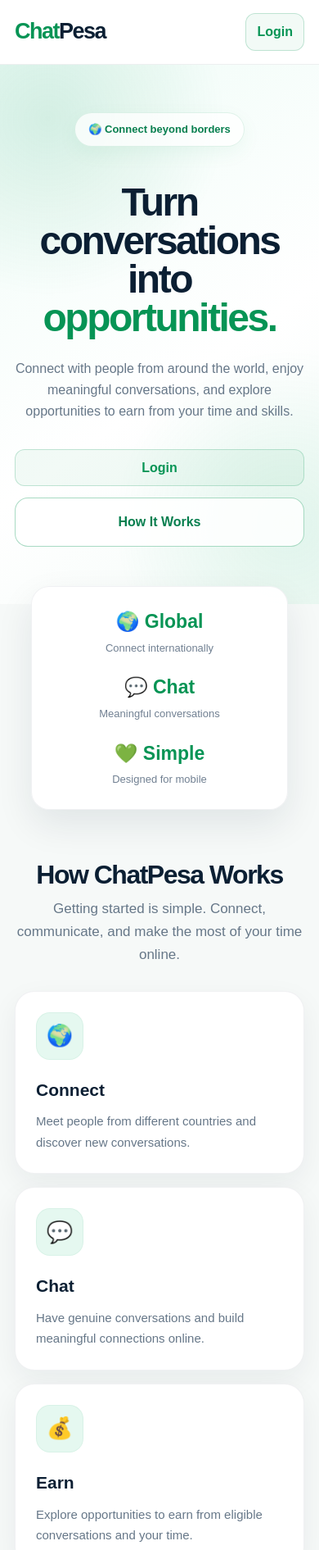
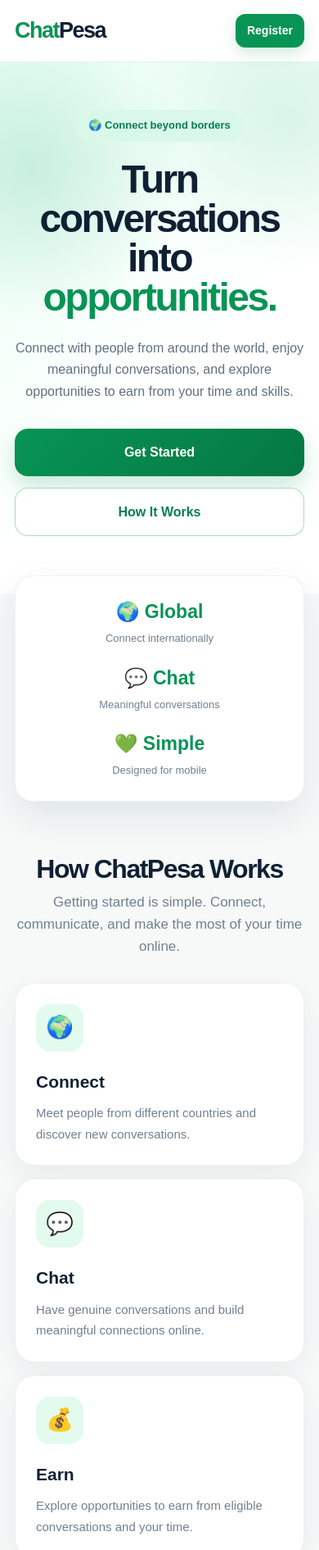
Before and after one commit to Chatearn/Chatpesa3, a plain HTML site: page index.html in a window 390 px wide. Shown: the top 1891 px of the page at 82% size. Drawn offline with Linux system fonts and the light colour scheme.

Commit message:
Refactor header and button styles, add register button
Updated styles for header, buttons, and sections. Removed login button and added register button in header. Enhanced responsiveness for mobile view.

```diff
--- a/index.html
+++ b/index.html
@@ -26,18 +26,19 @@
     line-height: 1.6;
 }
 
-/* HEADER */
+/* ================= HEADER ================= */
+
 header {
     position: sticky;
     top: 0;
     z-index: 1000;
     background: rgba(255,255,255,0.96);
-    backdrop-filter: blur(12px);
+    backdrop-filter: blur(14px);
     border-bottom: 1px solid #e8eeee;
 }
 
 .navbar {
-    max-width: 1100px;
+    max-width: 1180px;
     margin: auto;
     padding: 17px 22px;
     display: flex;
@@ -46,29 +47,42 @@
 }
 
 .logo {
-    font-size: 27px;
-    font-weight: 800;
+    font-size: 29px;
+    font-weight: 850;
     color: #079455;
-    letter-spacing: -1px;
+    letter-spacing: -1.5px;
 }
 
 .logo span {
     color: #102033;
 }
 
-.login {
+/* Register button in header */
+
+.header-register {
+    display: inline-block;
+    padding: 10px 18px;
+    border-radius: 12px;
+    background: #079455;
+    color: white;
     text-decoration: none;
-    color: #087f4f;
     font-weight: 700;
-    font-size: 16px;
+    box-shadow: 0 7px 18px rgba(7,148,85,0.18);
+    transition: 0.2s;
 }
 
-/* HERO */
+.header-register:hover {
+    transform: translateY(-2px);
+}
+
+/* ================= HERO ================= */
+
 .hero {
     position: relative;
     overflow: hidden;
     padding: 75px 22px 85px;
     text-align: center;
+
     background:
         radial-gradient(circle at 10% 20%, rgba(15,164,96,0.18), transparent 30%),
         radial-gradient(circle at 90% 10%, rgba(55,190,130,0.16), transparent 28%),
@@ -77,7 +91,7 @@
 
 .badge {
     display: inline-block;
-    padding: 8px 15px;
+    padding: 9px 16px;
     border-radius: 30px;
     background: #d9f8e9;
     color: #087f4f;
@@ -87,11 +101,12 @@
 }
 
 .hero h1 {
-    max-width: 760px;
+    max-width: 850px;
     margin: auto;
-    font-size: clamp(42px, 10vw, 72px);
-    line-height: 1.02;
-    letter-spacing: -2.5px;
+    font-size: clamp(42px, 10vw, 76px);
+    line-height: 1;
+    letter-spacing: -3px;
+    font-weight: 850;
 }
 
 .hero h1 span {
@@ -99,62 +114,75 @@
 }
 
 .hero p {
-    max-width: 650px;
+    max-width: 680px;
     margin: 25px auto 0;
     color: #627080;
     font-size: 18px;
+    line-height: 1.7;
 }
+
+/* ================= BUTTONS ================= */
 
 .buttons {
     margin-top: 32px;
     display: flex;
     justify-content: center;
-    gap: 12px;
+    gap: 14px;
     flex-wrap: wrap;
 }
 
 .btn {
     display: inline-block;
-    padding: 15px 25px;
-    border-radius: 12px;
+    min-height: 56px;
+    padding: 16px 28px;
+    border-radius: 16px;
     text-decoration: none;
-    font-weight: 700;
+    font-size: 16px;
+    font-weight: 750;
     transition: 0.2s;
+    cursor: pointer;
 }
 
 .btn-primary {
-    background: #079455;
+    background: linear-gradient(135deg, #079455, #057743);
     color: white;
-    box-shadow: 0 10px 25px rgba(7,148,85,0.22);
+    box-shadow: 0 12px 28px rgba(7,148,85,0.22);
+}
+
+.btn-primary:hover {
+    transform: translateY(-2px);
+    box-shadow: 0 16px 32px rgba(7,148,85,0.28);
 }
 
 .btn-secondary {
-    background: white;
+    background: rgba(255,255,255,0.9);
     color: #087f4f;
-    border: 1.5px solid #0a9b5e;
+    border: 1.5px solid rgba(7,148,85,0.35);
 }
 
-.btn:hover {
+.btn-secondary:hover {
     transform: translateY(-2px);
 }
 
-/* STATS */
+/* ================= STATS ================= */
+
 .stats {
-    max-width: 900px;
+    max-width: 960px;
     margin: -35px auto 0;
     position: relative;
-    z-index: 2;
+    z-index: 3;
     padding: 0 20px;
 }
 
 .stats-box {
     background: white;
-    border-radius: 20px;
-    box-shadow: 0 15px 45px rgba(16,32,51,0.10);
-    padding: 25px 15px;
+    border-radius: 22px;
+    box-shadow: 0 18px 45px rgba(16,32,51,0.09);
+    padding: 25px 18px;
     display: grid;
     grid-template-columns: repeat(3, 1fr);
     text-align: center;
+    border: 1px solid rgba(11,31,51,0.06);
 }
 
 .stat strong {
@@ -168,7 +196,8 @@
     font-size: 13px;
 }
 
-/* SECTIONS */
+/* ================= SECTIONS ================= */
+
 .section {
     max-width: 1100px;
     margin: auto;
@@ -177,21 +206,24 @@
 
 .section-header {
     text-align: center;
-    max-width: 650px;
+    max-width: 680px;
     margin: auto auto 42px;
 }
 
 .section-header h2 {
-    font-size: 34px;
-    letter-spacing: -1px;
+    font-size: clamp(32px, 7vw, 48px);
+    letter-spacing: -1.5px;
+    line-height: 1.08;
 }
 
 .section-header p {
     color: #718092;
     margin-top: 10px;
+    font-size: 17px;
 }
 
-/* CARDS */
+/* ================= CARDS ================= */
+
 .cards {
     display: grid;
     grid-template-columns: repeat(3, 1fr);
@@ -201,35 +233,48 @@
 .card {
     background: white;
     padding: 30px 25px;
-    border-radius: 20px;
+    border-radius: 24px;
     border: 1px solid #edf1ef;
-    box-shadow: 0 10px 30px rgba(16,32,51,0.06);
+    box-shadow: 0 12px 35px rgba(16,32,51,0.06);
+    transition: 0.2s;
+}
+
+.card:hover {
+    transform: translateY(-4px);
+    box-shadow: 0 18px 42px rgba(16,32,51,0.10);
 }
 
 .icon {
-    width: 52px;
-    height: 52px;
+    width: 58px;
+    height: 58px;
     display: flex;
     align-items: center;
     justify-content: center;
-    border-radius: 15px;
+    border-radius: 17px;
     background: #e3faef;
-    font-size: 26px;
+    font-size: 27px;
     margin-bottom: 20px;
 }
 
 .card h3 {
-    font-size: 20px;
+    color: #102033;
+    font-size: 21px;
     margin-bottom: 9px;
 }
 
 .card p {
     color: #718092;
+    line-height: 1.7;
 }
 
-/* STEPS */
+/* ================= STEPS ================= */
+
 .steps {
     background: #102033;
+    color: white;
+}
+
+.steps .section-header h2 {
     color: white;
 }
 
@@ -268,7 +313,8 @@
     color: #bdc8d4;
 }
 
-/* TRUST */
+/* ================= TRUST ================= */
+
 .trust {
     background: #effaf5;
 }
@@ -298,17 +344,24 @@
     color: #718092;
 }
 
-/* CTA */
+/* ================= CTA ================= */
+
 .cta {
+    margin: 25px 20px 70px;
     padding: 80px 22px;
     text-align: center;
+    border-radius: 30px;
+
     background: linear-gradient(135deg, #079455, #057744);
     color: white;
+
+    box-shadow: 0 22px 55px rgba(7,148,85,0.22);
 }
 
 .cta h2 {
-    font-size: 38px;
+    font-size: clamp(32px, 7vw, 48px);
     line-height: 1.15;
+    letter-spacing: -1.5px;
 }
 
 .cta p {
@@ -320,9 +373,11 @@
 .cta .btn {
     background: white;
     color: #087f4f;
+    box-shadow: 0 10px 25px rgba(0,0,0,0.12);
 }
 
-/* FOOTER */
+/* ================= FOOTER ================= */
+
 footer {
     background: #091522;
     color: #b9c5d1;
@@ -341,288 +396,7 @@
     font-size: 13px;
 }
 
-/* MOBILE */
-@media (max-width: 750px) {
-
-    .navbar {
-        padding: 15px 18px;
-    }
-
-    .hero {
-        padding: 65px 20px 75px;
-    }
-
-    .hero h1 {
-        font-size: 48px;
-    }
-
-    .hero p {
-        font-size: 16px;
-    }
-
-    .buttons {
-        flex-direction: column;
-        align-items: stretch;
-        max-width: 360px;
-        margin-left: auto;
-        margin-right: auto;
-    }
-
-    .btn {
-        width: 100%;
-    }
-
-    .stats-box {
-        grid-template-columns: 1fr;
-        gap: 18px;
-    }
-
-    .cards,
-    .steps-grid {
-        grid-template-columns: 1fr;
-    }
-
-    .section {
-        padding: 65px 18px;
-    }
-
-    .section-header h2 {
-        font-size: 30px;
-    }
-
-    .cta h2 {
-        font-size: 32px;
-    }/* ===== CHATPESA PREMIUM MOBILE REDESIGN ===== */
-
-:root {
-  --green: #079455;
-  --green-dark: #057743;
-  --navy: #0b1f33;
-  --text: #172b3f;
-  --muted: #667788;
-  --soft: #f3faf7;
-}
-
-/* Header */
-header {
-  background: rgba(255,255,255,.94);
-  backdrop-filter: blur(14px);
-  border-bottom: 1px solid rgba(11,31,51,.07);
-}
-
-.navbar {
-  max-width: 1180px;
-  padding: 18px 24px;
-}
-
-.logo {
-  font-size: 29px;
-  font-weight: 850;
-  letter-spacing: -1.5px;
-}
-
-.logo span {
-  color: var(--navy);
-}
-
-.login {
-  color: var(--green);
-  font-weight: 750;
-  font-size: 16px;
-  padding: 10px 16px;
-  border: 1.5px solid rgba(7,148,85,.22);
-  border-radius: 12px;
-  background: rgba(7,148,85,.05);
-}
-
-/* Hero */
-.hero {
-  padding: 72px 20px 82px;
-  background:
-    radial-gradient(circle at 15% 10%, rgba(7,148,85,.13), transparent 32%),
-    radial-gradient(circle at 90% 85%, rgba(55,190,130,.12), transparent 32%),
-    linear-gradient(145deg,#effcf7 0%,#ffffff 58%,#f4fbf8 100%);
-}
-
-.badge {
-  padding: 10px 16px;
-  border-radius: 999px;
-  background: rgba(255,255,255,.75);
-  border: 1px solid rgba(7,148,85,.12);
-  box-shadow: 0 8px 25px rgba(7,148,85,.06);
-}
-
-.hero h1 {
-  max-width: 850px;
-  margin: 22px auto 0;
-  font-size: clamp(42px, 9vw, 76px);
-  line-height: .98;
-  letter-spacing: -3px;
-  font-weight: 850;
-  color: var(--navy);
-}
-
-.hero h1 span {
-  color: var(--green);
-}
-
-.hero p {
-  max-width: 680px;
-  margin: 25px auto 0;
-  color: var(--muted);
-  font-size: 18px;
-  line-height: 1.7;
-}
-
-/* Buttons */
-.buttons {
-  margin-top: 32px;
-  gap: 14px;
-}
-
-.btn {
-  min-height: 56px;
-  padding: 16px 28px;
-  border-radius: 16px;
-  font-size: 16px;
-  font-weight: 750;
-}
-
-.btn-primary {
-  background: linear-gradient(135deg,#079455,#057743);
-  box-shadow: 0 12px 28px rgba(7,148,85,.22);
-}
-
-.btn-primary:hover {
-  transform: translateY(-2px);
-  box-shadow: 0 16px 32px rgba(7,148,85,.28);
-}
-
-.btn-secondary {
-  background: rgba(255,255,255,.85);
-  border: 1.5px solid rgba(7,148,85,.35);
-}
-
-/* Stats */
-.stats {
-  max-width: 960px;
-  margin: -28px auto 0;
-  position: relative;
-  z-index: 3;
-}
-
-.stats-box {
-  border: 1px solid rgba(11,31,51,.06);
-  border-radius: 22px;
-  padding: 24px 18px;
-  background: rgba(255,255,255,.96);
-  box-shadow: 0 18px 45px rgba(16,32,51,.09);
-}
-
-/* Sections */
-.section {
-  padding: 76px 20px;
-}
-
-.section-header {
-  max-width: 680px;
-  margin-bottom: 42px;
-}
-
-.section-header h2 {
-  color: var(--navy);
-  font-size: clamp(32px,7vw,48px);
-  letter-spacing: -1.5px;
-  line-height: 1.08;
-}
-
-.section-header p {
-  color: var(--muted);
-  font-size: 17px;
-  line-height: 1.65;
-}
-
-/* Cards */
-.cards {
-  gap: 18px;
-}
-
-.card {
-  padding: 28px;
-  border-radius: 24px;
-  border: 1px solid rgba(11,31,51,.06);
-  box-shadow: 0 12px 35px rgba(16,32,51,.06);
-  transition: transform .2s ease, box-shadow .2s ease;
-}
-
-.card:hover {
-  transform: translateY(-4px);
-  box-shadow: 0 18px 42px rgba(16,32,51,.10);
-}
-
-.icon {
-  width: 58px;
-  height: 58px;
-  border-radius: 17px;
-  background: #e5f8f0;
-  box-shadow: inset 0 0 0 1px rgba(7,148,85,.06);
-}
-
-.card h3 {
-  color: var(--navy);
-  font-size: 21px;
-}
-
-.card p {
-  color: var(--muted);
-  line-height: 1.7;
-}
-
-/* Steps */
-.steps {
-  background: var(--navy);
-  color: white;
-}
-
-.steps .section-header h2 {
-  color: white;
-}
-
-.steps .section-header p {
-  color: #b9c8d5;
-}
-
-/* CTA */
-.cta {
-  margin: 25px 20px 70px;
-  border-radius: 30px;
-  padding: 70px 22px;
-  background: linear-gradient(135deg,#079455,#057743);
-  box-shadow: 0 22px 55px rgba(7,148,85,.22);
-}
-
-.cta h2 {
-  color: white;
-  font-size: clamp(32px,7vw,48px);
-  letter-spacing: -1.5px;
-}
-
-.cta p {
-  color: rgba(255,255,255,.82);
-}
-
-.cta .btn {
-  color: var(--green);
-  background: white;
-  box-shadow: 0 10px 25px rgba(0,0,0,.12);
-}
-
-/* Footer */
-footer {
-  background: #071827;
-}
-
-/* ===== MOBILE ===== */
+/* ================= MOBILE ================= */
 
 @media (max-width: 750px) {
 
@@ -634,8 +408,9 @@
         font-size: 27px;
     }
 
-  .login {
-    padding: 9px 13px;
+    .header-register {
+        padding: 9px 14px;
+        font-size: 14px;
     }
 
     .hero {
@@ -668,6 +443,7 @@
 
     .stats {
         margin: -22px 18px 0;
+        padding: 0;
     }
 
     .stats-box {
@@ -676,21 +452,21 @@
     }
 
     .section {
-    padding: 62px 18px;
+        padding: 65px 18px;
     }
 
     .section-header {
         margin-bottom: 30px;
     }
 
-  .cards {
+    .cards,
+    .steps-grid {
         grid-template-columns: 1fr;
         gap: 16px;
     }
 
     .card {
         padding: 25px;
-    min-height: auto;
     }
 
     .card p {
@@ -702,22 +478,37 @@
         padding: 55px 22px;
     }
 }
-}
 </style>
 </head>
 
 <body>
 
+<!-- ================= HEADER ================= -->
+
 <header>
     <nav class="navbar">
-        <div class="logo">Chat<span>Pesa</span></div>
-        <a href="#join" class="login">Login</a>
+
+        <div class="logo">
+            Chat<span>Pesa</span>
+        </div>
+
+        <!-- LOGIN REMOVED -->
+        <!-- REGISTER BUTTON -->
+        <a href="register.html" class="header-register">
+            Register
+        </a>
+
     </nav>
 </header>
 
+
+<!-- ================= HERO ================= -->
+
 <section class="hero">
 
-    <div class="badge">🌍 Connect beyond borders</div>
+    <div class="badge">
+        🌍 Connect beyond borders
+    </div>
 
     <h1>
         Turn conversations into
@@ -731,13 +522,26 @@
     </p>
 
     <div class="buttons">
-        <a href="login.html" class="login">Login</a>
-        <a href="#how" class="btn btn-secondary">How It Works</a>
+
+        <!-- GET STARTED GOES TO REGISTRATION -->
+        <a href="register.html" class="btn btn-primary">
+            Get Started
+        </a>
+
+        <!-- SCROLLS TO HOW IT WORKS -->
+        <a href="#how" class="btn btn-secondary">
+            How It Works
+        </a>
+
     </div>
 
 </section>
 
+
+<!-- ================= STATS ================= -->
+
 <section class="stats">
+
     <div class="stats-box">
 
         <div class="stat">
@@ -756,88 +560,159 @@
         </div>
 
     </div>
+
 </section>
+
+
+<!-- ================= HOW IT WORKS ================= -->
 
 <section class="section" id="how">
 
     <div class="section-header">
-        <h2>How ChatPesa Works</h2>
+
+        <h2>
+            How ChatPesa Works
+        </h2>
+
         <p>
             Getting started is simple. Connect, communicate,
             and make the most of your time online.
         </p>
+
     </div>
+
 
     <div class="cards">
 
         <div class="card">
-            <div class="icon">🌍</div>
-            <h3>Connect</h3>
+
+            <div class="icon">
+                🌍
+            </div>
+
+            <h3>
+                Connect
+            </h3>
+
             <p>
                 Meet people from different countries
                 and discover new conversations.
             </p>
+
         </div>
 
+
         <div class="card">
-            <div class="icon">💬</div>
-            <h3>Chat</h3>
+
+            <div class="icon">
+                💬
+            </div>
+
+            <h3>
+                Chat
+            </h3>
+
             <p>
                 Have genuine conversations and
                 build meaningful connections online.
             </p>
+
         </div>
 
+
         <div class="card">
-            <div class="icon">💰</div>
-            <h3>Earn</h3>
+
+            <div class="icon">
+                💰
+            </div>
+
+            <h3>
+                Earn
+            </h3>
+
             <p>
                 Explore opportunities to earn from
                 eligible conversations and your time.
             </p>
+
         </div>
 
     </div>
 
 </section>
 
+
+<!-- ================= STEPS ================= -->
+
 <section class="steps">
 
     <div class="section">
 
         <div class="section-header">
-            <h2>Start in 3 Simple Steps</h2>
+
+            <h2>
+                Start in 3 Simple Steps
+            </h2>
+
             <p>
                 ChatPesa is designed to keep the experience
                 simple and easy to understand.
             </p>
+
         </div>
+
 
         <div class="steps-grid">
 
             <div class="step">
-                <div class="step-number">STEP 01</div>
-                <h3>Create your account</h3>
+
+                <div class="step-number">
+                    STEP 01
+                </div>
+
+                <h3>
+                    Create your account
+                </h3>
+
                 <p>
                     Sign up and create your ChatPesa profile.
                 </p>
+
             </div>
 
+
             <div class="step">
-                <div class="step-number">STEP 02</div>
-                <h3>Connect & chat</h3>
+
+                <div class="step-number">
+                    STEP 02
+                </div>
+
+                <h3>
+                    Connect & chat
+                </h3>
+
                 <p>
                     Discover people and start conversations.
                 </p>
+
             </div>
 
+
             <div class="step">
-                <div class="step-number">STEP 03</div>
-                <h3>Explore opportunities</h3>
+
+                <div class="step-number">
+                    STEP 03
+                </div>
+
+                <h3>
+                    Explore opportunities
+                </h3>
+
                 <p>
                     Participate in eligible activities and
                     track your progress.
                 </p>
+
             </div>
 
         </div>
@@ -846,16 +721,148 @@
 
 </section>
 
+
+<!-- ================= WHY CHATPESA ================= -->
+
 <section class="section">
 
     <div class="section-header">
-        <h2>Why Choose ChatPesa?</h2>
+
+        <h2>
+            Why Choose ChatPesa?
+        </h2>
+
         <p>
             Built around simplicity, accessibility and
             a better online conversation experience.
         </p>
+
     </div>
+
 
     <div class="cards">
 
         <div class="card">
+
+            <div class="icon">
+                📱
+            </div>
+
+            <h3>
+                Mobile Friendly
+            </h3>
+
+            <p>
+                Designed to work smoothly on your
+                smartphone wherever you are.
+            </p>
+
+        </div>
+
+
+        <div class="card">
+
+            <div class="icon">
+                🌍
+            </div>
+
+            <h3>
+                Global Connections
+            </h3>
+
+            <p>
+                Connect and communicate with people
+                from different parts of the world.
+            </p>
+
+        </div>
+
+
+        <div class="card">
+
+            <div class="icon">
+                🔒
+            </div>
+
+            <h3>
+                Simple Experience
+            </h3>
+
+            <p>
+                A straightforward platform designed
+                to make getting started easy.
+            </p>
+
+        </div>
+
+    </div>
+
+</section>
+
+
+<!-- ================= TRUST ================= -->
+
+<section class="trust">
+
+    <div class="section">
+
+        <div class="trust-box">
+
+            <div class="trust-icon">
+                💚
+            </div>
+
+            <h2>
+                Built for Meaningful Connections
+            </h2>
+
+            <p>
+                ChatPesa brings people together through
+                conversations while creating opportunities
+                to make your time online more valuable.
+            </p>
+
+        </div>
+
+    </div>
+
+</section>
+
+
+<!-- ================= CTA ================= -->
+
+<section class="cta">
+
+    <h2>
+        Ready to get started?
+    </h2>
+
+    <p>
+        Create your ChatPesa account and
+        start connecting today.
+    </p>
+
+    <!-- CTA BUTTON GOES TO REGISTRATION -->
+    <a href="register.html" class="btn">
+        Create Your Account
+    </a>
+
+</section>
+
+
+<!-- ================= FOOTER ================= -->
+
+<footer>
+
+    <div class="footer-logo">
+        ChatPesa
+    </div>
+
+    <p>
+        © 2026 ChatPesa. Connect. Chat. Earn.
+    </p>
+
+</footer>
+
+</body>
+    </html>
```
Lines whose indentation alone changed are shown as unchanged.
